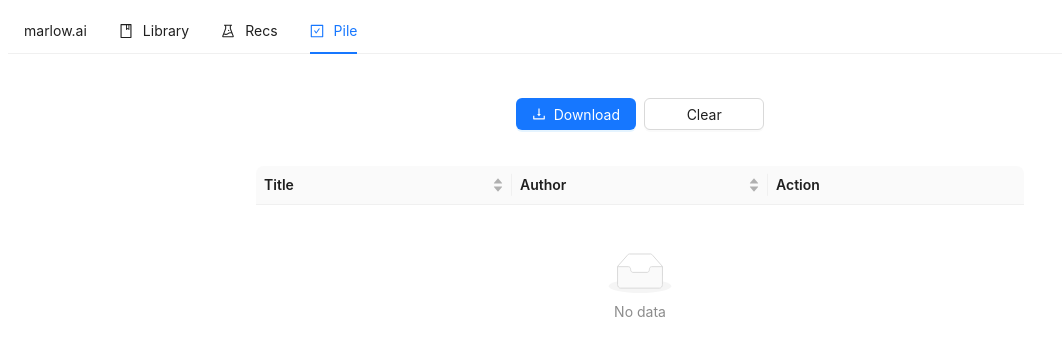
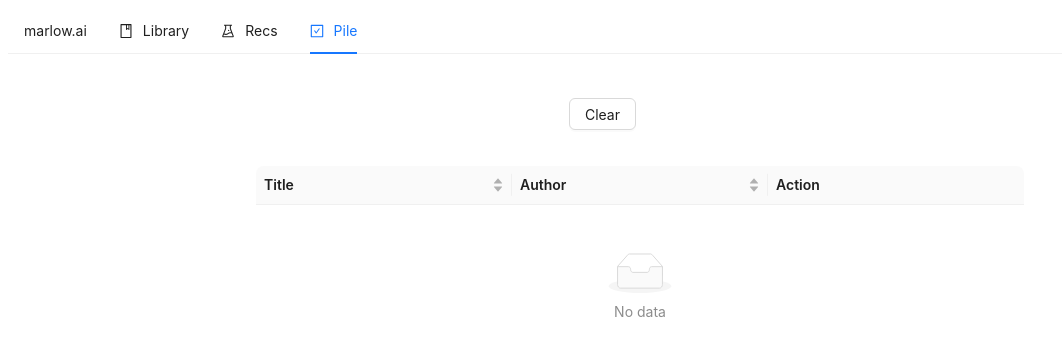
Before and after one commit to danielcorin/marlow-ai, a Next.js app: page /pile in a window 1280 px wide. Shown: the top 356 px of the page, without its empty margins (0-1062 px from the left). Built offline with nearby package versions, Linux system fonts and the light colour scheme.

Commit message:
Hide download button if no recs

```diff
--- a/src/pages/pile.tsx
+++ b/src/pages/pile.tsx
@@ -38,11 +38,13 @@ export default function PilePage() {
         >
           <Form.Item className="flex flex-col items-center justify-center p-3">
             <div className="grid grid-cols-2 gap-2">
-              <Button type="primary" icon={<DownloadOutlined />}>
-                <CSVLink data={booksToCSVData(Object.values(recHook.items || {}))} filename={"recommendations.csv"}>
-                  Download
-                </CSVLink>
-              </Button>
+              {Object.values(recHook.items).length !== 0 ?
+                <Button type="primary" icon={<DownloadOutlined />}>
+                  <CSVLink data={booksToCSVData(Object.values(recHook.items || {}))} filename={"recommendations.csv"}>
+                    Download
+                  </CSVLink>
+                </Button> : null
+              }
               <ConfirmationButton
                 initialText="Clear"
                 confirmationText="Confirm"
--- a/src/pages/recs.tsx
+++ b/src/pages/recs.tsx
@@ -1,5 +1,3 @@
-import { AddBookForm } from "@/components/AddBookForm"
-import { BookSearch } from "@/components/BookSearch"
 import ConfirmationButton from "@/components/ConfirmationButton"
 import { SiteMenu } from "@/components/SiteMenu"
 import useLocalStorage from "@/hooks/useLocalStorage"
```
